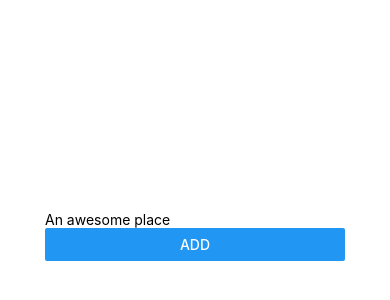
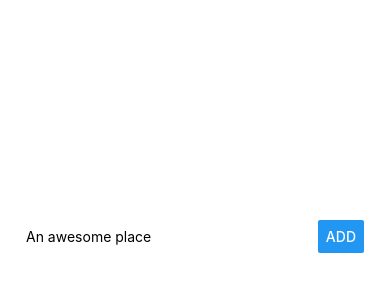
Before and after one commit to JustinSHong/Awesome_Destinations, a React Native app: screen / in a window 390 px wide. Shown: the part 186-486 px from the top of the page. Built offline with nearby package versions, Linux system fonts and the light colour scheme.

Commit message:
added initial styles to input form

```diff
--- a/App.js
+++ b/App.js
@@ -32,7 +32,7 @@ export default class App extends Component {
 			<View style={styles.container}>
 				<View style={styles.inputContainer}>
 					<TextInput
-						style={{ width: 300 }}
+						style={styles.placeInput}
 						placeholder="An awesome place"
 						value={this.state.placeName}
 						onChangeText={this.handleInputChange}
@@ -54,8 +54,25 @@ export default class App extends Component {
 const styles = StyleSheet.create({
 	container: {
 		flex: 1,
+		padding: 26,
 		backgroundColor: "#fff",
 		alignItems: "center",
 		justifyContent: "center"
+	},
+	inputContainer: {
+		// flex: 1,
+		width: "100%",
+		flexDirection: "row",
+		justifyContent: "space-between",
+		alignItems: "center"
+	},
+	placeInput: {
+		width: "70%"
+	},
+	placeButton: {
+		width: "30%"
+	},
+	listContainer: {
+		width: "100%"
 	}
 });
```
